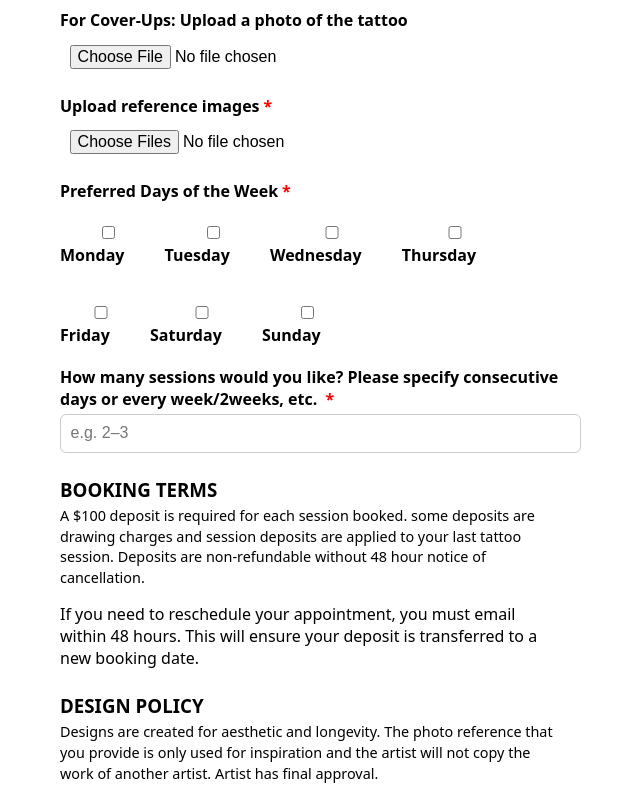
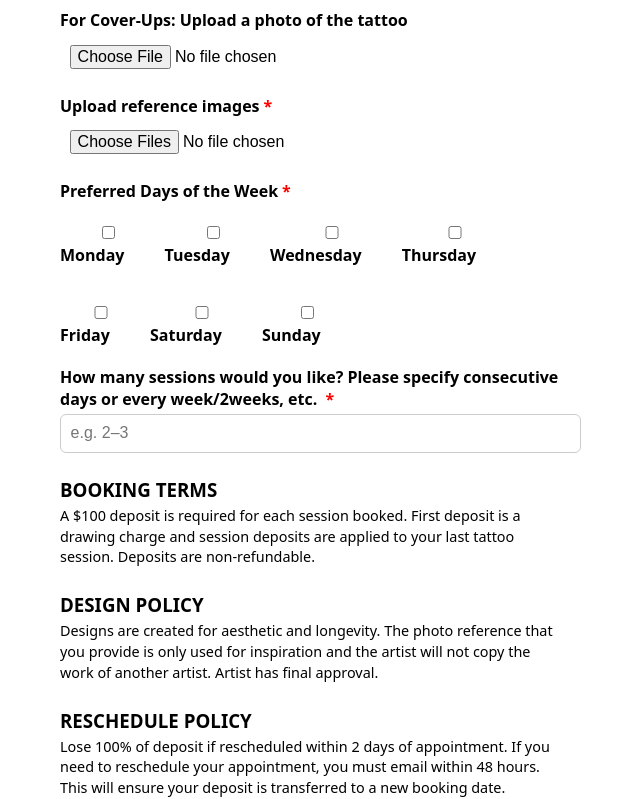
Before and after one commit to misterswan-sys/tattoo-submission-form, a Next.js app: page / in a window 1280 px wide. Shown: the part 888-1687 px from the top of the page, without its empty margins (330-970 px from the left). Built offline with nearby package versions, Linux system fonts and the light colour scheme.

Commit message:
Update page.tsx

```diff
--- a/src/app/page.tsx
+++ b/src/app/page.tsx
@@ -105,8 +105,7 @@ export default function TattooSubmissionForm() {
         <input type="text" placeholder="e.g. 2–3" required />
 
         <h3>BOOKING TERMS</h3>
-        <p>A $100 deposit is required for each session booked. some deposits are drawing charges and session deposits are applied to your last tattoo session. Deposits are non-refundable without 48 hour notice of cancellation.</p>
-          If you need to reschedule your appointment, you must email within 48 hours. This will ensure your deposit is transferred to a new booking date.
+        <p>A $100 deposit is required for each session booked. First deposit is a drawing charge and session deposits are applied to your last tattoo session. Deposits are non-refundable.</p>
         <h3>DESIGN POLICY</h3>
         <p>
           Designs are created for aesthetic and longevity. The photo reference that you provide is only used for inspiration and the artist will not copy the work of another artist.  Artist has final approval.
@@ -114,7 +113,8 @@ export default function TattooSubmissionForm() {
 
         <h3>RESCHEDULE POLICY</h3>
         <p>
-          Lose 100% of deposit if rescheduled within 2 days of appointment.
+          Lose 100% of deposit if rescheduled within 2 days of appointment. If you need to reschedule your appointment, you must email within 48 hours. This will ensure your deposit is transferred to a new booking date.
+
         </p>
 
         <label>Additional Questions</label>
```
